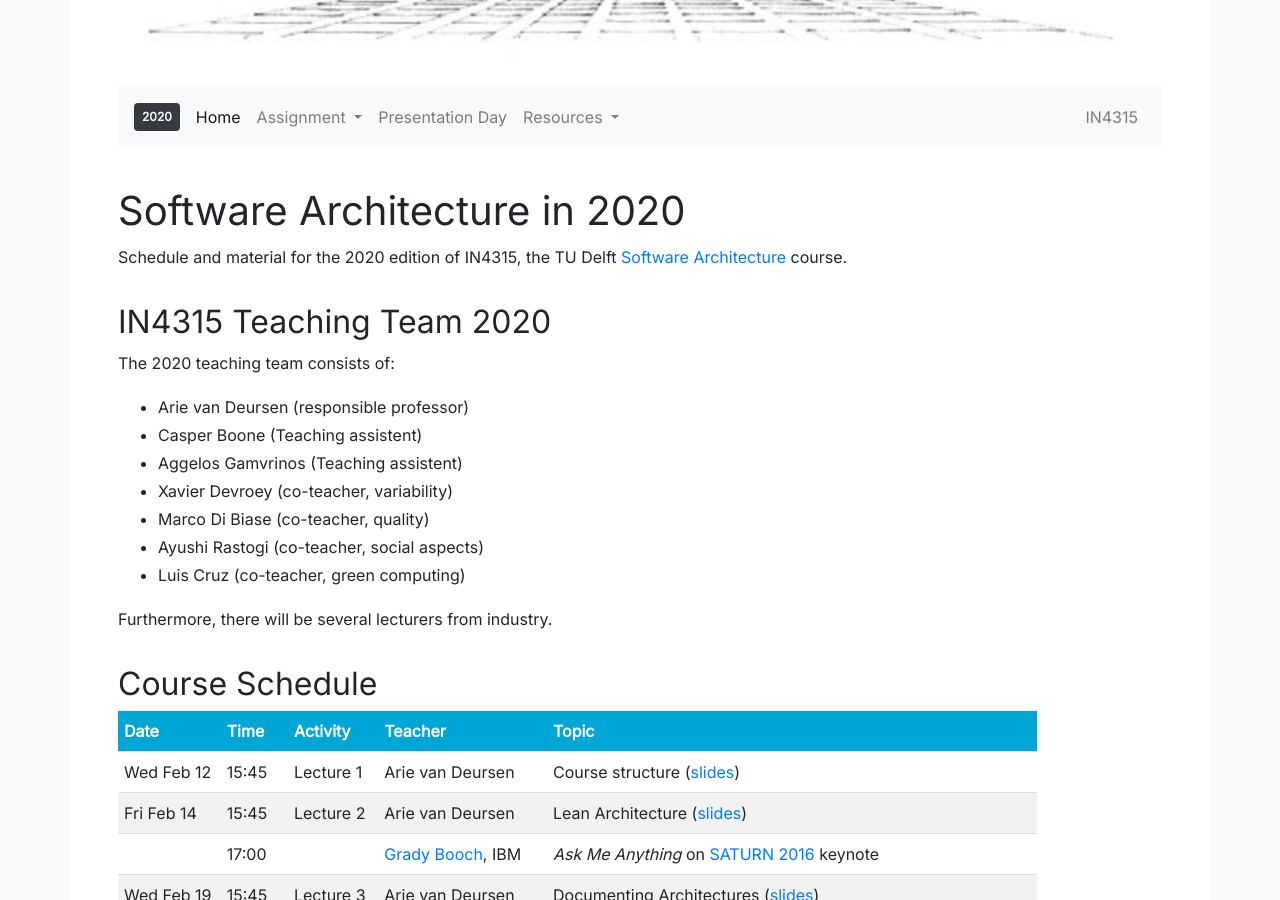
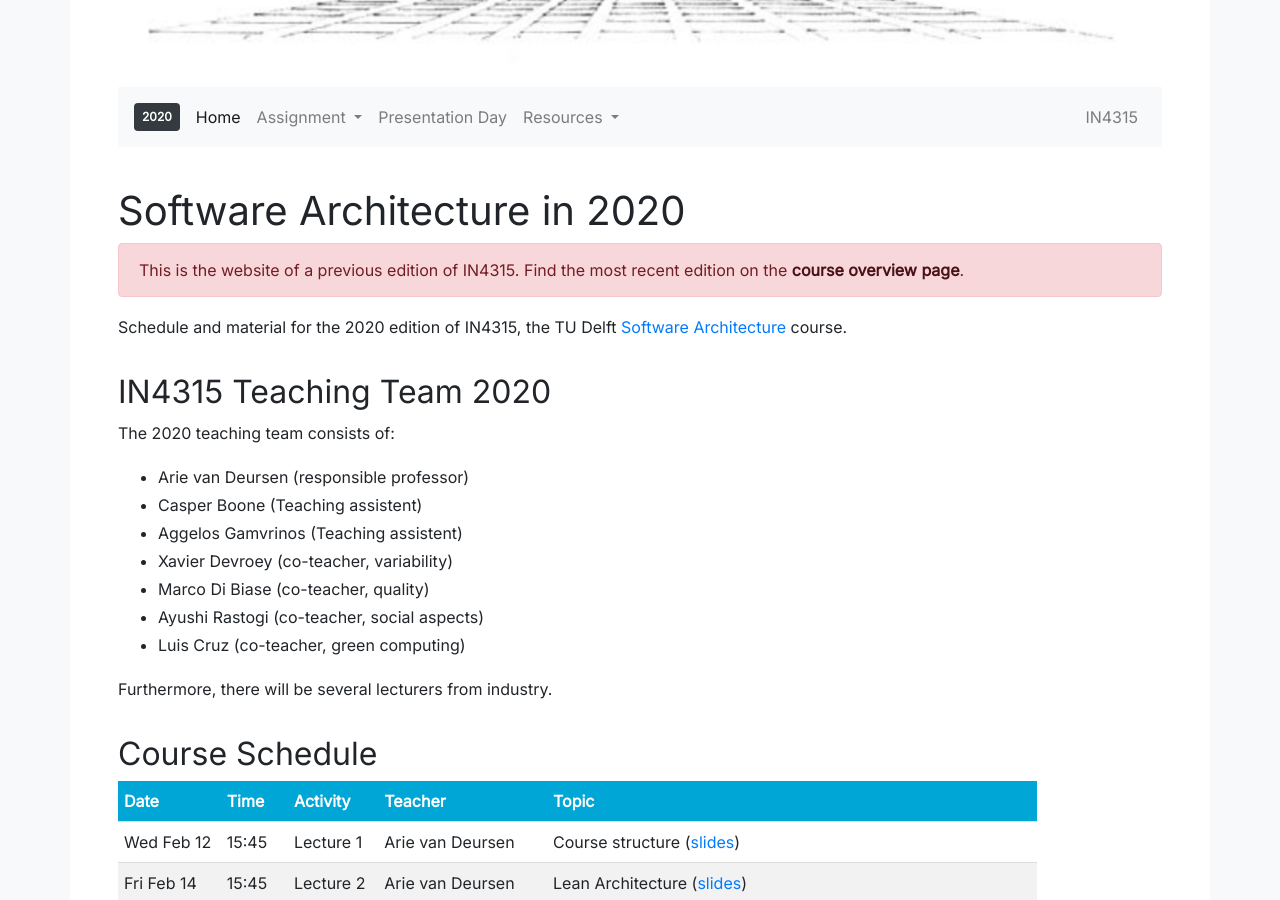
Before and after one commit to SERG-Delft/delftswa, a Jekyll site: the page built from 2020/index.md, in a window 1280 px wide and 900 px high, scrolled down 470 px. Built offline with Jekyll 4.4.1, drawn with Linux system fonts in a browser that asks for light colours.

Commit message:
Add old course edition warning

```diff
--- a/2020/index.md
+++ b/2020/index.md
@@ -2,6 +2,8 @@
 title: "Software Architecture in 2020"
 layout: tud
 ---
+
+{% include edition_warning.html %}
 
 Schedule and material for the 2020 edition of IN4315, the TU Delft [Software Architecture](../index.html) course.
 
--- /dev/null
+++ b/_includes/edition_warning.html
@@ -0,0 +1,5 @@
+<div class="alert alert-danger" role="alert">
+  This is the website of a previous edition of {{ site.coursecode }}.
+  Find the most recent edition on the
+  <a class="alert-link" href="{{ site.baseurl }}">course overview page</a>.
+</div>
```
Also changed, not shown: 2020/assignment.md (+2 -0 lines).
